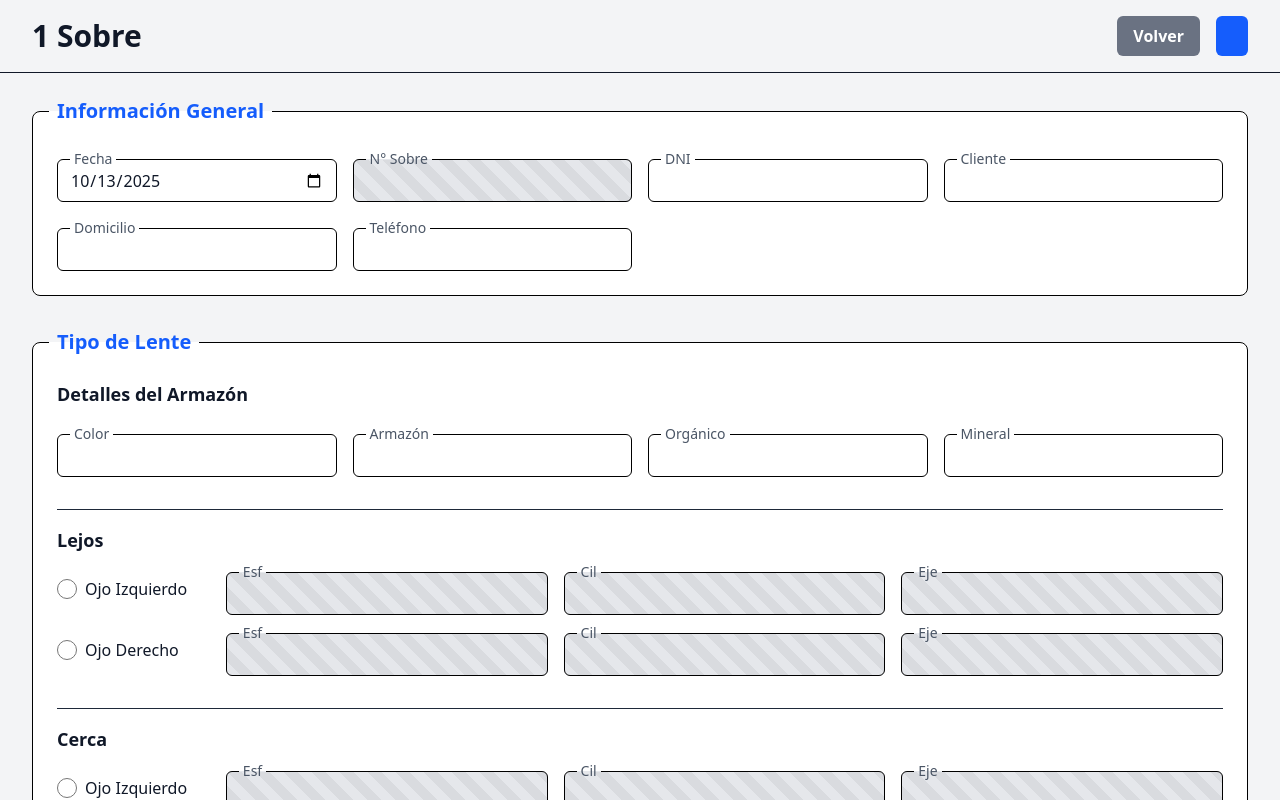
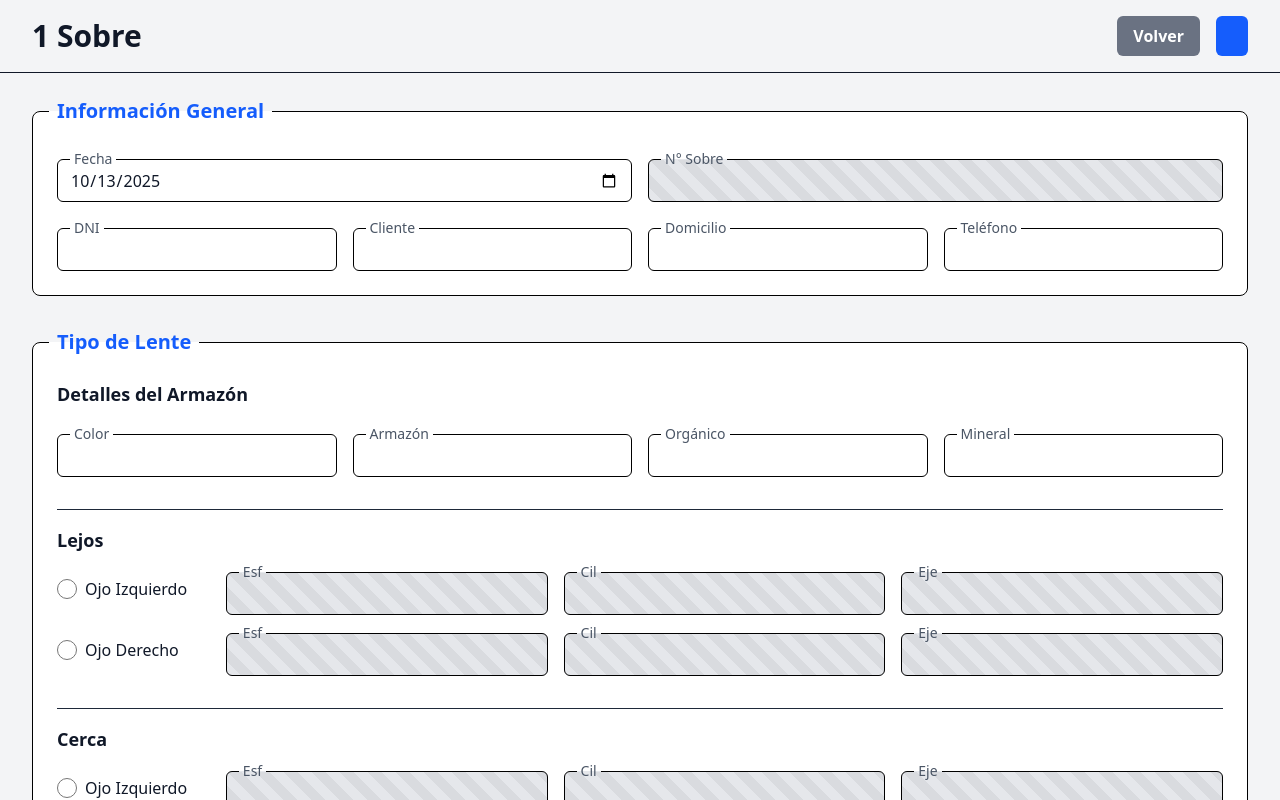
Before and after one commit to nmbenvino/ppyl-optica-frontend, a React (Vite) app: page /sobres/1 in a window 1280 px wide. Built offline with nearby package versions, Linux system fonts and the light colour scheme.

Commit message:
arreglo de estilos

```diff
--- a/src/pages/SobrePage/Styles.js
+++ b/src/pages/SobrePage/Styles.js
@@ -2,10 +2,18 @@
  * Estilos para la sección de Información General.
  * @typedef {Object} GeneralInfoStyles
  * @property {string} grid - Grilla para los campos de información general.
+ * @property {string} newCustomerToggleContainer - Contenedor para el toggle de cliente nuevo.
+ * @property {string} dateFieldContainer - Contenedor para el campo de fecha.
+ * @property {string} sobreNumberFieldContainer - Contenedor para el campo de número de sobre.
+ * @property {string} dniSearchFieldContainer - Contenedor para el campo de búsqueda por DNI.
  */
 /** @type {GeneralInfoStyles} */
 export const generalInfoStyles = {
   grid: "p-6 grid grid-cols-1 md:grid-cols-4 gap-4",
+  newCustomerToggleContainer: "md:col-span-4 flex items-center",
+  dateFieldContainer: "md:col-span-2",
+  sobreNumberFieldContainer: "md:col-span-2",
+  dniSearchFieldContainer: "col-span-2",
 };
 
 /**
@@ -14,20 +22,12 @@ export const generalInfoStyles = {
  * @property {string} container - Contenedor para la sub-sección.
  * @property {string} title - Título de la sub-sección.
  * @property {string} grid - Grilla para los campos de detalles del armazón.
- * @property {string} newCustomerToggleContainer - Contenedor para el toggle de cliente nuevo.
- * @property {string} dateFieldContainer - Contenedor para el campo de fecha.
- * @property {string} sobreNumberFieldContainer - Contenedor para el campo de número de sobre.
- * @property {string} dniSearchFieldContainer - Contenedor para el campo de búsqueda por DNI.
  */
 /** @type {LensDetailsStyles} */
 export const lensDetailsStyles = {
   container: "col-span-full",
   title: "text-lg font-semibold mb-4",
   grid: "grid grid-cols-1 md:grid-cols-2 lg:grid-cols-4 gap-4",
-  newCustomerToggleContainer: "md:col-span-4 flex items-center",
-  dateFieldContainer: "md:col-span-2",
-  sobreNumberFieldContainer: "md:col-span-2",
-  dniSearchFieldContainer: "col-span-2",
 };
 
 /**
```
